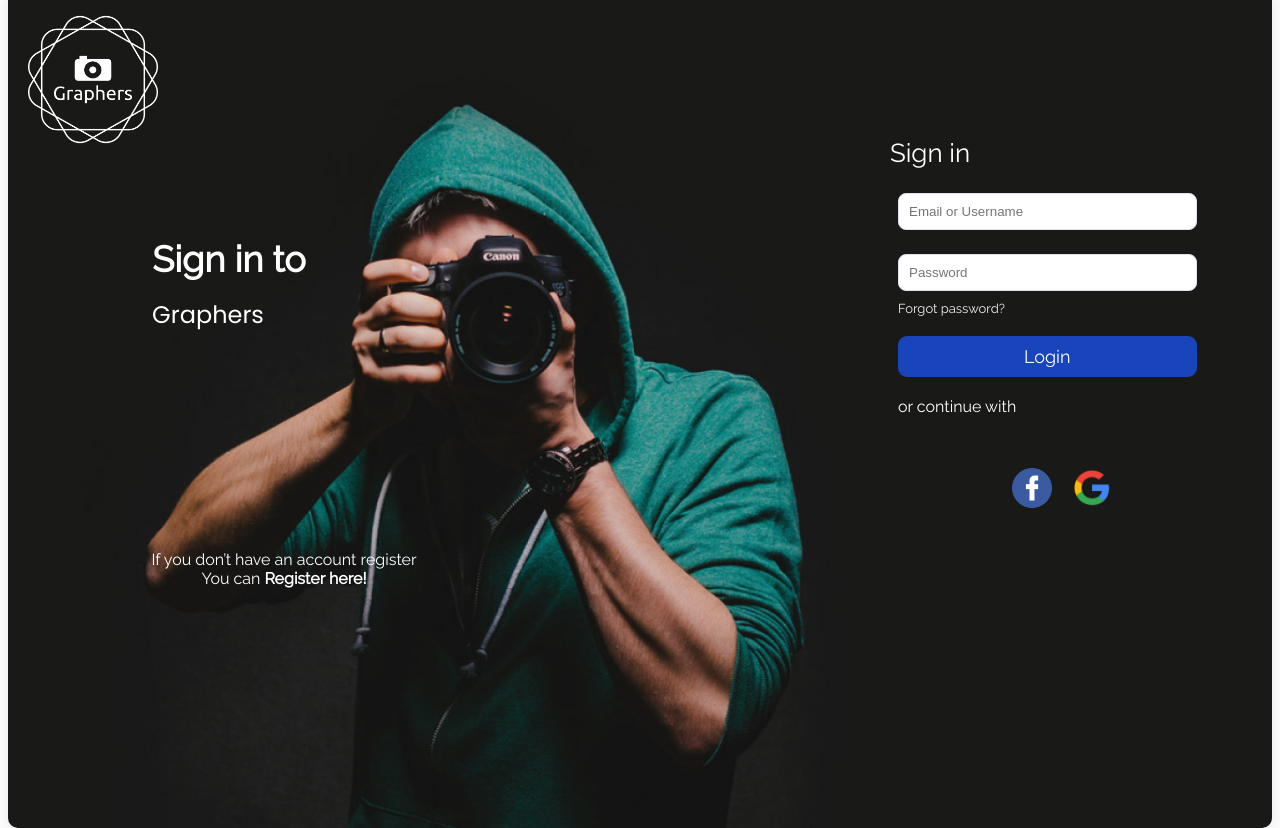
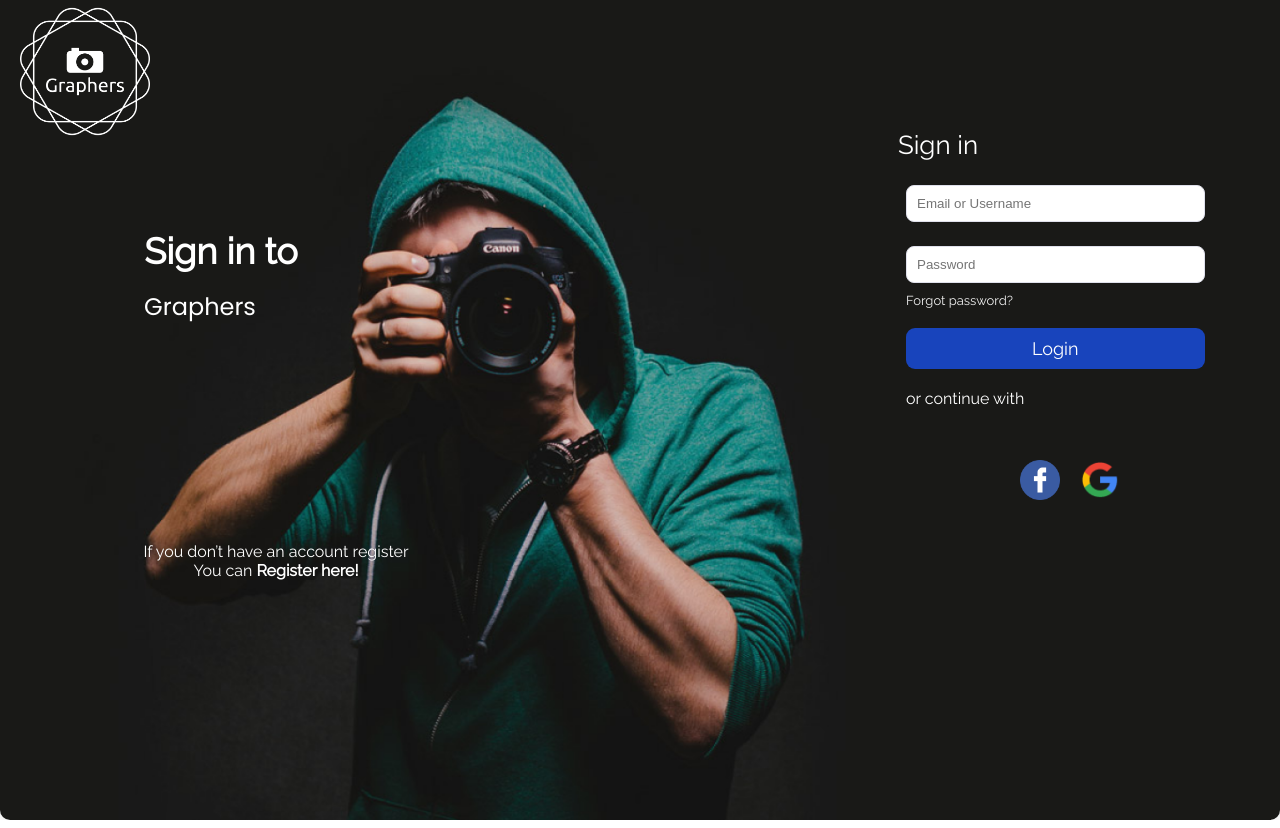
Before and after one commit to Imasha-Senadheera/Final-Project---Photographers-System, a React (Create React App) app in the folder my-app/: page / in a window 1280 px wide. Built offline with nearby package versions, Linux system fonts and the light colour scheme.

Commit message:
13th Commit

```diff
--- a/my-app/src/App.js
+++ b/my-app/src/App.js
@@ -5,7 +5,7 @@ import SignInForm from './components/SignInForm/SignInForm';
 function App() {
   return (
     <div className="App">
-      <SignInForm /> {/* Add this line to render the SignInForm */}
+      <SignInForm />
     </div>
   );
 }
--- a/my-app/src/components/SignInForm/SignInForm.css
+++ b/my-app/src/components/SignInForm/SignInForm.css
@@ -16,6 +16,12 @@
     font-family: 'Raleway', sans-serif;
     text-align: center;
     overflow: hidden;
+}
+
+body, html {
+    margin: 0;
+    padding: 0;
+    height: 100%;
 }
 
 .logo {
--- a/my-app/src/components/SignInForm/SignInForm.js
+++ b/my-app/src/components/SignInForm/SignInForm.js
@@ -5,10 +5,11 @@ import './SignInForm.css';
 import logoImage from '../../assets/logo.png';
 import facebookImage from '../../assets/facebook.png';
 import googleImage from '../../assets/google.png';
+import backgroundImage from '../../assets/background.png';
 
 function SignInForm() {
   return (
-    <div className="signin-form">
+    <div className="signin-form"style={{ backgroundImage: `url(${backgroundImage})` }}>
       <img alt="logo" className="logo" src={logoImage} />
       <div className="mainTitle">Sign in</div>
       <div className="title">Sign in to</div>
```
